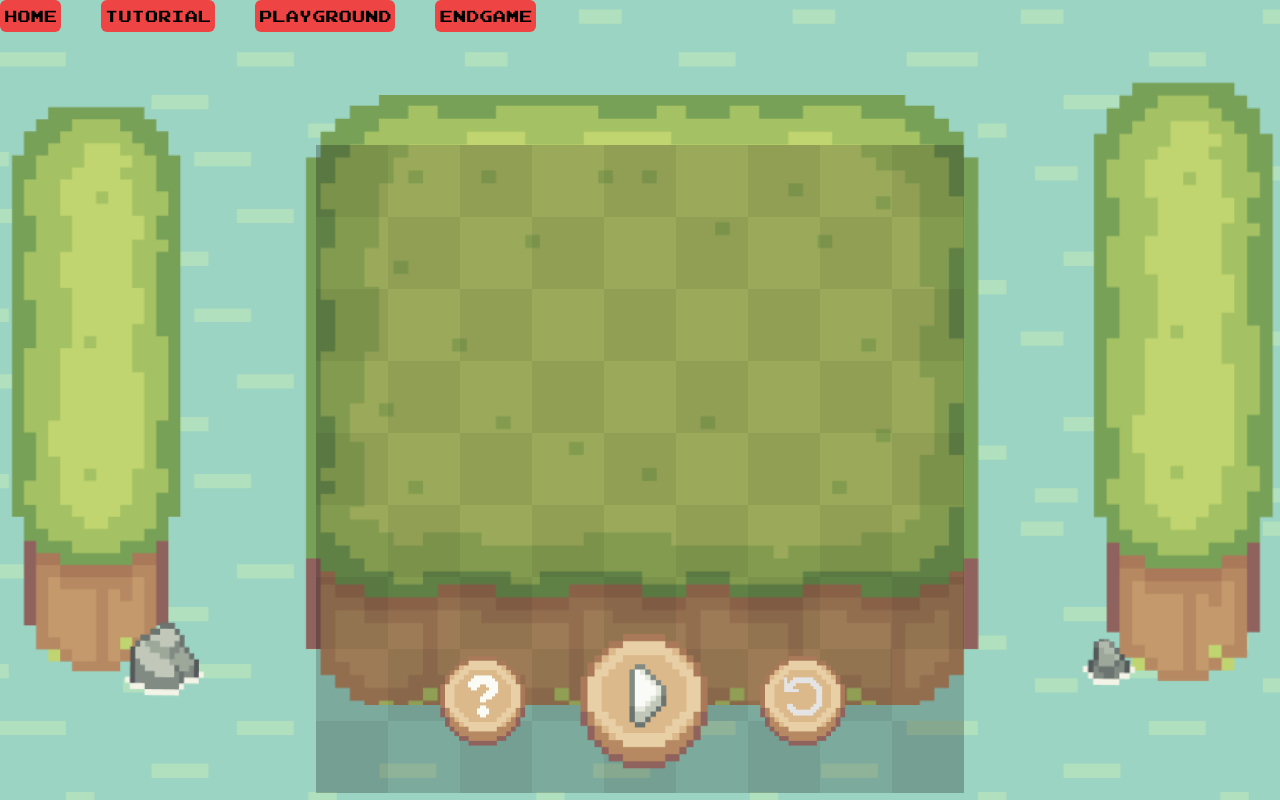
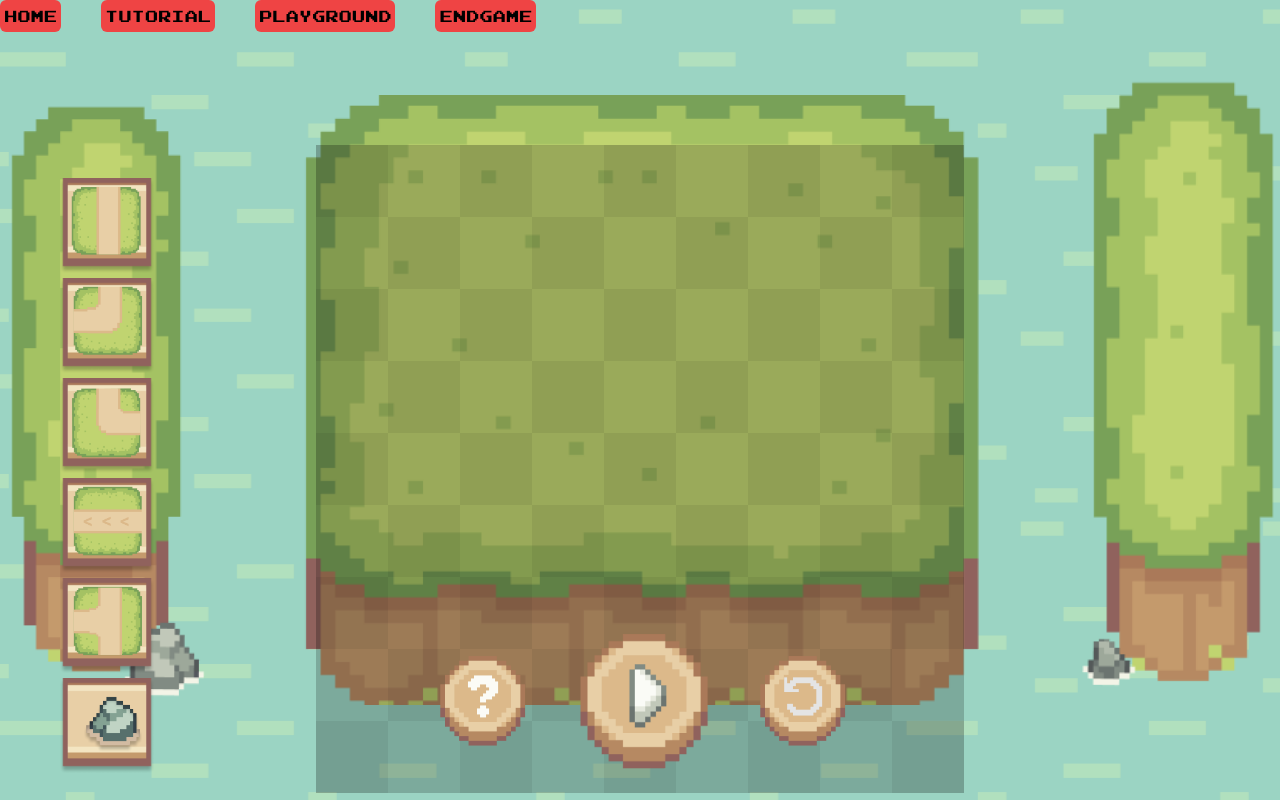
Before and after one commit to tirk101/toc_proj, a React (Vite) app: page /playground in a window 1280 px wide. Built offline with nearby package versions, Linux system fonts and the light colour scheme.

Commit message:
rotate with key e & q

```diff
--- a/src/components/Board/Block/index.tsx
+++ b/src/components/Board/Block/index.tsx
@@ -12,14 +12,14 @@ const Droppable = (props) => {
   });
   const style = {
     color: isOver ? 'green' : undefined,
-    backgroundColor: props.tileId === 'null' ? ((props.id.charCodeAt(0) % 2 === 0)
+    backgroundColor: ((props.id.charCodeAt(0) % 2 === 0)
       ? (props.index % 2 === 0) ? 'rgb(0, 0, 0,0.25)' : 'rgb(0, 0, 0,0.2)'
-      : (props.index % 2 !== 0) ? 'rgb(0, 0, 0,0.2)' : 'rgb(0, 0, 0,0.25)'): 'rgb(0,0,0,0)'
+      : (props.index % 2 !== 0) ? 'rgb(0, 0, 0,0.2)' : 'rgb(0, 0, 0,0.25)')
   };
 
 
   return (
-    <div ref={setNodeRef} style={style} className='w-[4.5rem]   h-[4.5rem]'>
+    <div ref={setNodeRef} style={style} className='md:w-[4.5rem]  md:h-[4.5rem]'>
       {props.children}
     </div>
   );
--- a/src/components/Tile/index.tsx
+++ b/src/components/Tile/index.tsx
@@ -1,11 +1,13 @@
-import React from 'react';
+import React , {useEffect} from 'react';
 import {useDraggable} from '@dnd-kit/core';
 
 import { character,deadEnd,straight,leftCorner,oneWay,rightCorner,tWay } from '../../assets/playground';
+import { is } from 'express/lib/request';
+import { use } from 'express/lib/application';
 
 const Tile =(props) =>{
   const imgData = [{id:'character',src:character},{id:'deadend',src:deadEnd},{id:'straight',src:straight},{id:'leftCorner',src:leftCorner},{id:'oneway',src:oneWay},{id:'rightCorner',src:rightCorner},{id:'tway',src:tWay}]
-  const {attributes, listeners, setNodeRef, transform} = useDraggable({
+  const {attributes, listeners, setNodeRef, transform , isDragging} = useDraggable({
     id: props.id,
     data:
     {
@@ -19,9 +21,13 @@ const Tile =(props) =>{
   } : undefined;
 
 
+  const direction = [{ id: 'up', rotate: 'rotate-0',},{ id: 'right', rotate: 'rotate-90',},{ id: 'down', rotate: 'rotate-180',},{ id: 'left', rotate: 'rotate-[-90deg]',},]
+
+  const element = direction.find((item)=>item.id === props.content)?.rotate
+
   return (
-    <button ref={setNodeRef} style={style} {...listeners} {...attributes} className='w-[4.5rem]    h-[4.5rem] '>
-      <img src={imgData.find((item)=>item.id === props.type)?.src} alt={props.type} className='w-full h-full'/>
+    <button ref={setNodeRef} style={style} {...listeners} {...attributes} className='w-[4.5rem] h-[4.5rem]'>
+      <img src={imgData.find((item)=>item.id === props.type)?.src} alt={props.type} className={`w-full h-full ${element}`}/>
     </button>
   );
 }
--- a/src/components/Tileholder/index.tsx
+++ b/src/components/Tileholder/index.tsx
@@ -11,7 +11,7 @@ const Tileholder = ({dataObject}) => {
   return (
     <div className=' relative z-10 '>
             <div className='absolute  w-full h-full flex flex-col '>
-                <div  className='flex flex-col  mx-[7rem] gap-1 mt-20 '>
+                <div  className='flex flex-col  items-center gap-1 mt-20 '>
                     <div className='relative'>
                         <div className=' absolute w-full h-full flex justify-center pt-2'>
                             {dataObject.straight.map((item) => ((item.boardId === 'null')?
@@ -39,14 +39,7 @@ const Tileholder = ({dataObject}) => {
                         <img src={tileHolder} className='w-[6rem] h-[6rem]' draggable={false}/>
                     </div>
 
-                    <div className='relative'>
-                        <div className=' absolute w-full h-full flex justify-center pt-2'>
-                            {dataObject.deadend.map((item) => ((item.boardId === 'null')?
-                                <Tile id={item.id} key={item.id} content={item.content} type={"deadend"}  boardId={item.boardId}/>:null
-                            ))}
-                        </div>
-                        <img src={tileHolder} className='w-[6rem] h-[6rem]' draggable={false}/>
-                    </div>
+
 
                     <div className='relative'>
                         <div className=' absolute w-full h-full flex justify-center pt-2'>
@@ -66,6 +59,14 @@ const Tileholder = ({dataObject}) => {
                         <img src={tileHolder} className='w-[6rem] h-[6rem]' draggable={false}/>
                     </div>
 
+                    <div className='relative'>
+                        <div className=' absolute w-full h-full flex justify-center pt-2'>
+                            {dataObject.deadend.map((item) => ((item.boardId === 'null')?
+                                <Tile id={item.id} key={item.id} content={item.content} type={"deadend"}  boardId={item.boardId}/>:null
+                            ))}
+                        </div>
+                        <img src={tileHolder} className='w-[6rem] h-[6rem]' draggable={false}/>
+                    </div>
                 </div>
             </div>
             <img src={boardLeft} className='w-[20rem] pointer-events-auto ' draggable={false}/>
--- a/src/page/Playground/index.tsx
+++ b/src/page/Playground/index.tsx
@@ -1,4 +1,4 @@
-import React, { useState } from 'react'
+import React, { useState , useEffect } from 'react'
 
 import {background, boardLeft,boardRight,board,restartButton,tutorialButton,startButton} from '../../assets/home'
 
@@ -11,12 +11,13 @@ import Tile from '../../components/Tile';
 
 import {StraightTile,LeftCorner,RightCorner,Deadend,Tway,Oneway} from '../../components/types'
 import defaultBoard9x9 from '../../components/Board/defaultBoard';
+import { set } from 'mongoose';
 
 const defaultStraight: StraightTile[] = [
   {
       id: 's1',
       boardId: 'null',
-      content: "พ่อง;",
+      content: "up",
       tileType: 'straight'
   },
 ]
@@ -25,7 +26,7 @@ const defaultLeftCorner: LeftCorner[] = [
   {
       id: 'l1',
       boardId: 'null',
-      content: "พ่อง;",
+      content: "up",
       tileType: 'leftCorner',
   },
 ]
@@ -34,7 +35,7 @@ const defaultRightCorder: RightCorner[] = [
   {
       id: 'r1',
       boardId: 'null',
-      content: "พ่อง;",
+      content: "up",
       tileType: 'rightCorner',
   },
 ]
@@ -43,7 +44,7 @@ const defaultDeadend: Deadend[] = [
   {
       id: 'd1',
       boardId: 'null',
-      content: "พ่อง;",
+      content: "up",
       tileType: 'deadend',
   },
 ]
@@ -52,7 +53,7 @@ const defaultTway: Tway[] = [
   {
       id: 't1',
       boardId: 'null',
-      content: "พ่อง;",
+      content: "up",
       tileType: 'tway',
   },
 ]
@@ -61,7 +62,7 @@ const defaultOneway: Oneway[] = [
   {
       id: 'o1',
       boardId: 'null',
-      content: "พ่อง;",
+      content: "up",
       tileType: 'oneway',
   },
 
@@ -78,10 +79,61 @@ const index = () => {
   const [oneway, setOneway] = useState<Oneway[]>(defaultOneway);
   const [boardData, setBoardData] = useState(defaultBoard9x9);
   const dataObject = {straight: straight, leftCorner: leftCorner, rightCorner: rightCorner, deadend: deadend, tway: tway, oneway: oneway}
-
   const dataArray = [straight, leftCorner, rightCorner, deadend, tway,  oneway]
 
 
+  //StateMangement Section
+  const [focusTile,setFocusTile] = useState(false)
+  const [selectedTile,setSelectedTile] = useState(null)
+
+
+
+  //Function Section
+  useEffect(() => {
+    const handleKeyPress = (event) => {
+      if (focusTile) {
+        if(event.key === 'e')
+        {
+          //Rotate Right
+          console.log(selectedTile)
+          handleRotateTile(selectedTile)
+        }
+        else if (event.key === 'q')
+        {
+          //Rotate Left
+          console.log(selectedTile)
+          handleRotateTile(selectedTile)
+        }
+      }
+    };
+    if (focusTile) {
+      window.addEventListener('keydown', handleKeyPress);
+    } else {
+      window.removeEventListener('keydown', handleKeyPress);
+    }
+    return () => {
+      window.removeEventListener('keydown', handleKeyPress);
+    };
+  }, [focusTile]);
+
+  const handleRotateTile = (active) => {
+    const tileTypeMap = {
+      straight: { state: straight, setState: setStraight },
+      leftCorner: { state: leftCorner, setState: setLeftCorner },
+      rightCorner: { state: rightCorner, setState: setRightCorner },
+      deadend: { state: deadend, setState: setDeadend },
+      tway: { state: tway, setState: setTway },
+      oneway: { state: oneway, setState: setOneway },
+    };
+    const { type } = active.data.current;
+    const { state, setState } = tileTypeMap[type];
+    const item = state.find((item) => item.id === active.id);
+    // set item content to next direction
+    const directionMap = { up: 'right', right: 'down', down: 'left', left: 'up' };
+    item.content = directionMap[item.content];
+    console.log(item.content)
+    setState([...state]);
+  }
 
 const handleDragEnd = (event) => {
     const { over, active } = event;
@@ -124,9 +176,8 @@ const handleDragEnd = (event) => {
         const newData = activeArray.filter((item) => item.id !== active.id);
         setActiveArray([...newData]);
     }
+    setFocusTile(false);
   };
-
-
 
 
 const handleIncreaseTile = (active) => {
@@ -146,24 +197,23 @@ const handleIncreaseTile = (active) => {
   const newTile = {
     id: `${type.charAt(0)}${matches + 1}`,
     boardId: 'null',
-    content: "พ่อง",
+    content: "up",
     tileType: type
   };
   setState([...state, newTile]);
+
 }
 
-const handleReset=()=>{
-  setStraight(defaultStraight);
-  setLeftCorner(defaultLeftCorner);
-  setRightCorner(defaultRightCorder);
-  setDeadend(defaultDeadend);
-  setTway(defaultTway);
-  setOneway(defaultOneway);
-  setBoardData(defaultBoard9x9);
+const handleDragStart = (event) => {
+  const { active } = event;
+  setFocusTile(true);
+  setSelectedTile(active);
 }
 
+
+
   return (
-    <DndContext onDragEnd={handleDragEnd} >
+    <DndContext onDragEnd={handleDragEnd} onDragStart={handleDragStart}  >
       <div style={{ backgroundImage: `url(${background})` }} className='w-full h-[100vh] flex justify-center items-center gap-[5rem] overflow-hidden animate-moving-background' >
           <Tileholder dataObject={dataObject} />
           <Board dataObject={dataArray} boardData={boardData}/>
```
